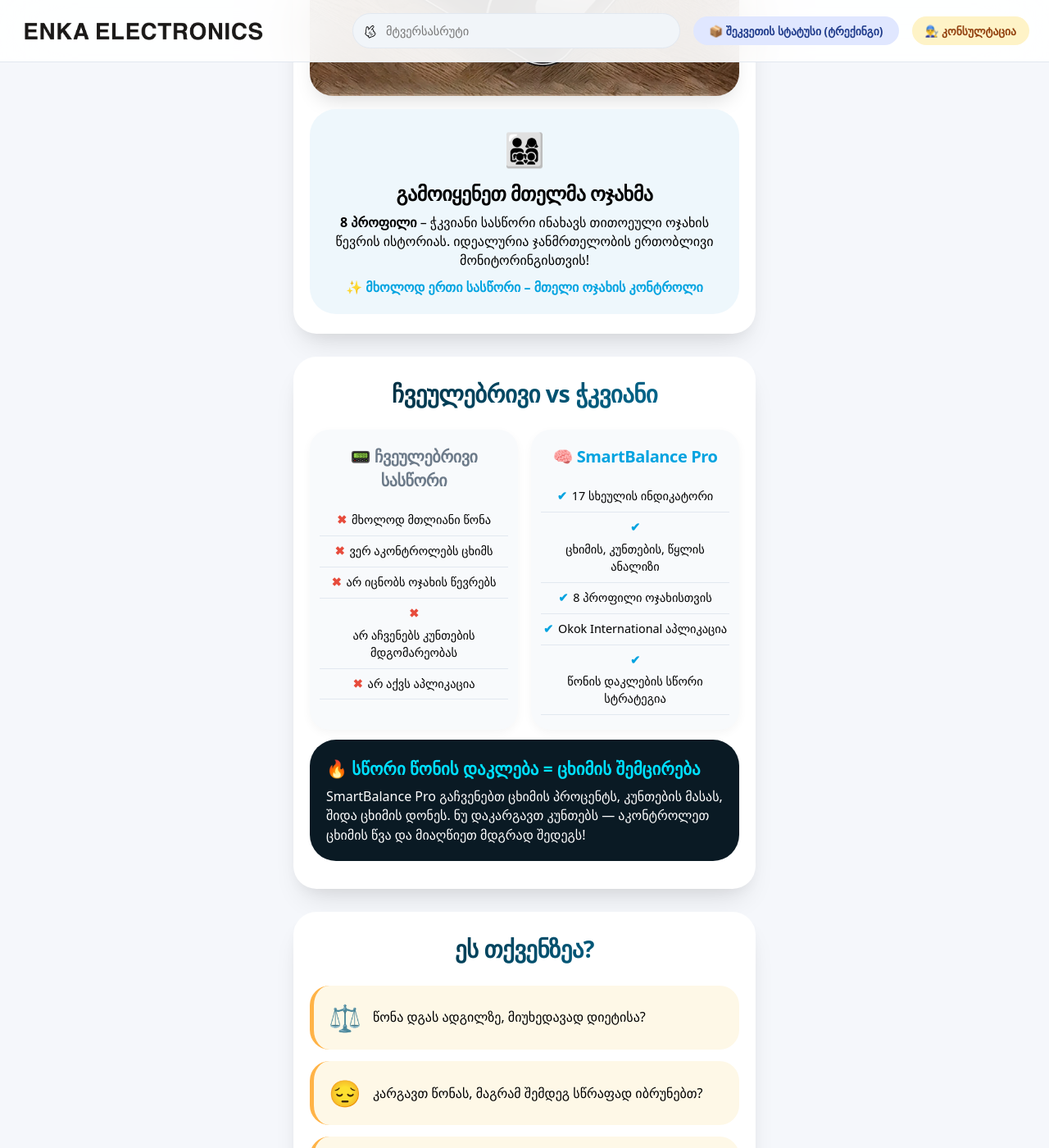
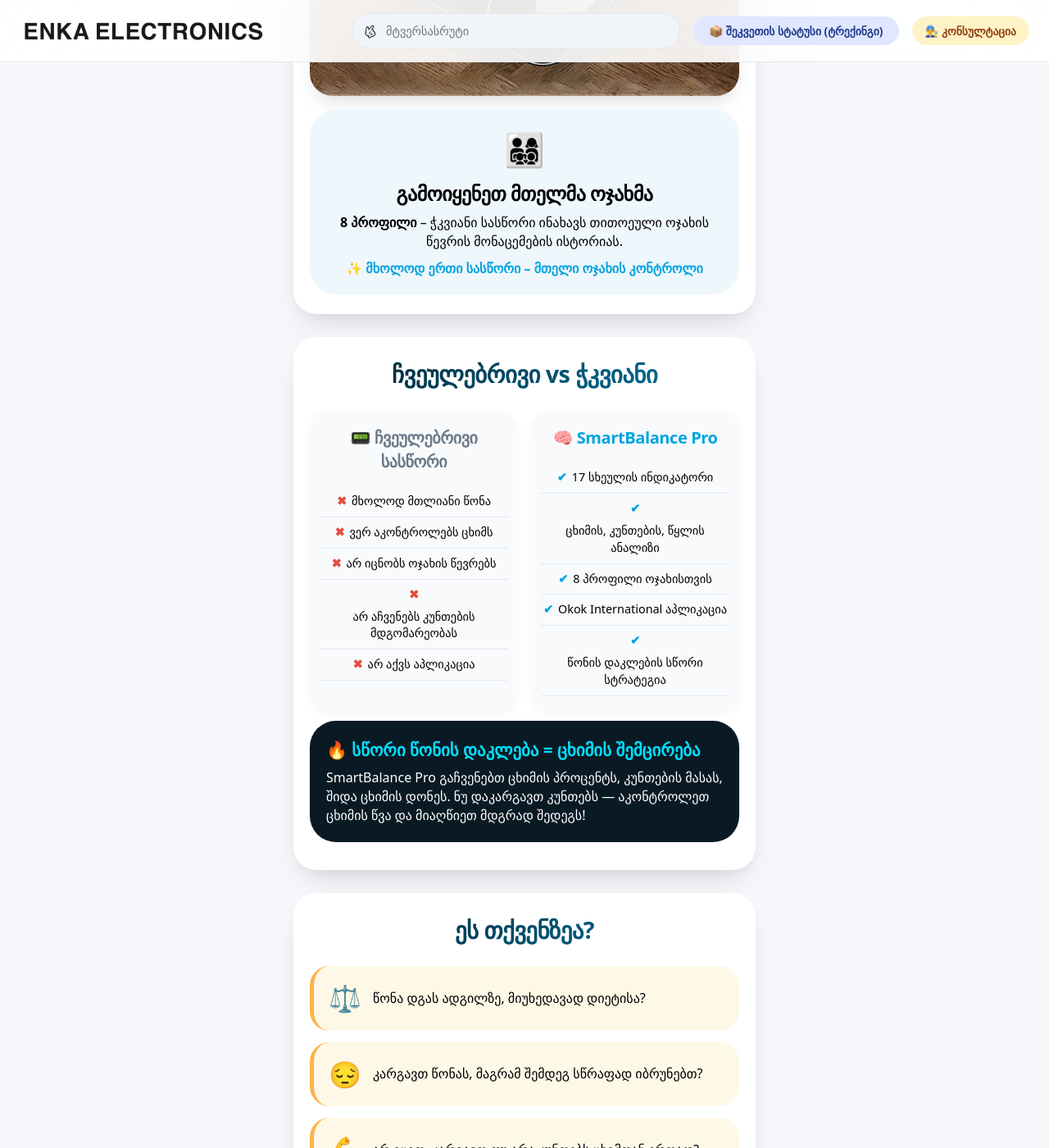
Before and after one commit to nikooganesiani/nikooganesiani.github.io, a Jekyll site: the page built from smartscale/index.html, in a window 1280 px wide and 1400 px high, scrolled down 3441 px. Shown: the whole window at 82% size. Built offline with Jekyll 4.4.1, drawn with Linux system fonts in a browser that asks for light colours; some of the changed text lies outside the part shown.

Commit message:
Update index.html

```diff
--- a/smartscale/index.html
+++ b/smartscale/index.html
@@ -87,7 +87,7 @@
         <div class="family-block">
             <div class="family-badge">👨‍👩‍👧‍👦</div>
             <h3 style="font-size:1.5rem; margin-bottom: 6px;">გამოიყენეთ მთელმა ოჯახმა</h3>
-            <p style="font-size:1rem;"><strong>8 პროფილი</strong> – ჭკვიანი სასწორი ინახავს თითოეული ოჯახის წევრის ისტორიას. იდეალურია ჯანმრთელობის ერთობლივი მონიტორინგისთვის!</p>
+            <p style="font-size:1rem;"><strong>8 პროფილი</strong> – ჭკვიანი სასწორი ინახავს თითოეული ოჯახის წევრის მონაცემების ისტორიას.</p>
             <p class="accent-text" style="margin-top: 10px;">✨ მხოლოდ ერთი სასწორი – მთელი ოჯახის კონტროლი</p>
         </div>
     </div>
@@ -145,7 +145,7 @@
             </div>
             <div class="about-item">
                 <div class="about-icon">📉</div>
-                <div class="about-text">გინდათ აკონტროლოთ არა მარტო წონა, არამედ ჯანმრთელობის რეალური მაჩვენებლები?</div>
+                <div class="about-text">გინდათ აკონტროლოთ არა მხოლოდ წონა, არამედ სხეულის ძირითადი მაჩვენებლები?</div>
             </div>
         </div>
         <p class="text-center" style="margin-top: 20px; font-weight: 600;">👉 <span class="accent-text">SmartBalance Pro</span> სწორედ თქვენთვისაა!</p>
@@ -181,7 +181,7 @@
 <!-- Нижняя форма -->
 <div class="card" id="order-bottom">
     <h3 style="font-size: 1.6rem; margin-bottom: 6px; text-align: center;">🎯 შეუკვეთეთ 44 ლარად</h3>
-    <p style="text-align: center; margin-bottom: 18px;">მხოლოდ 9 ცალი შეზღუდული რაოდენობით | 8 პროფილი ოჯახისთვის</p>
+    <p style="text-align: center; margin-bottom: 18px;">მხოლოდ 4 ცალი დარჩა საწყობში — მარაგი მალე ამოიწურება!</p>
         <form class="order-form" id="orderFormBottom">
     <input type="text" class="input-field" placeholder="თქვენი სახელი" required id="nameBottom">
     <input type="tel" class="input-field" placeholder="ტელეფონის ნომერი" required id="phoneBottom">
```
Also changed, not shown: other parts of smartscale/index.html (+1 -1 lines).
